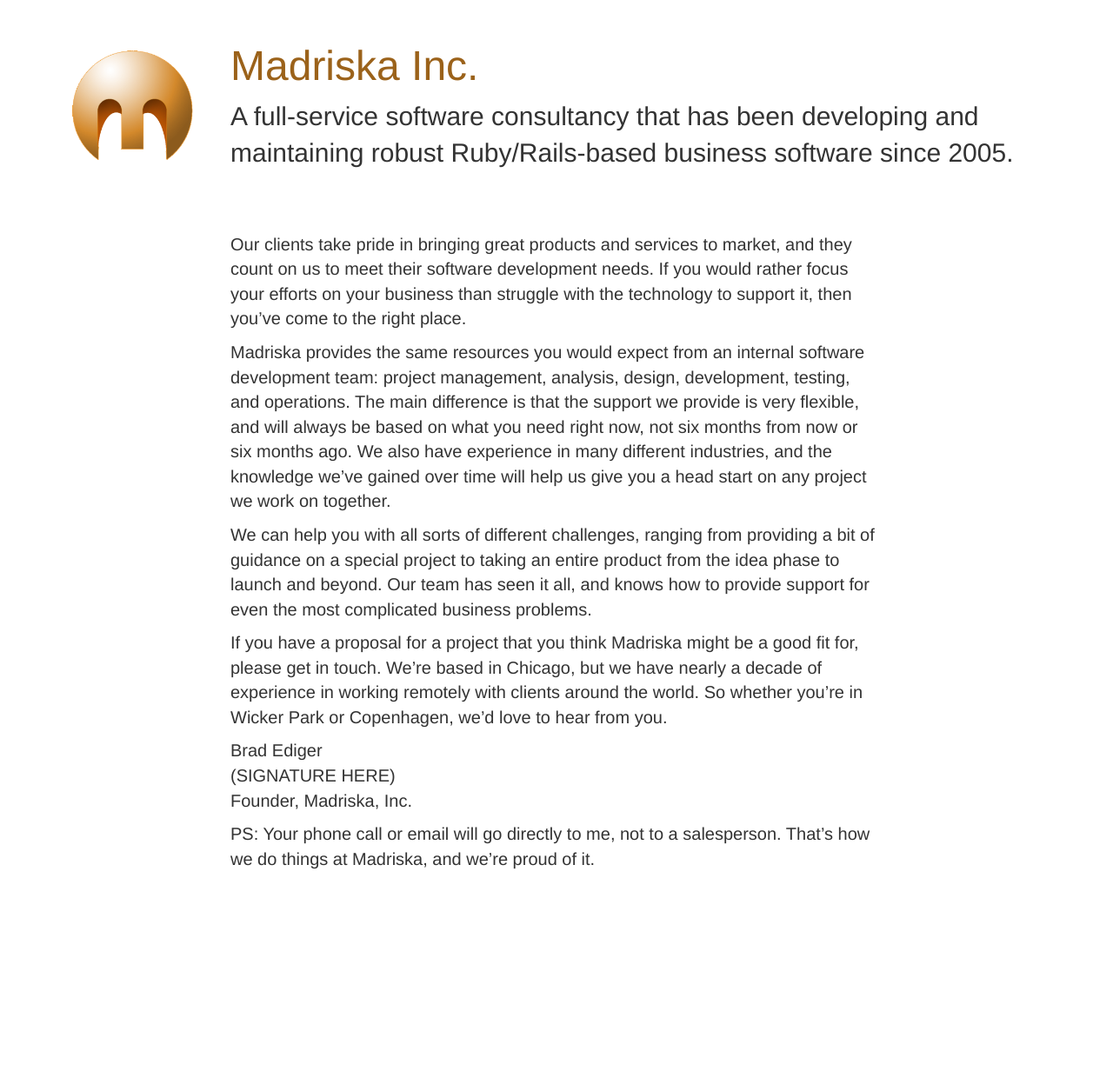
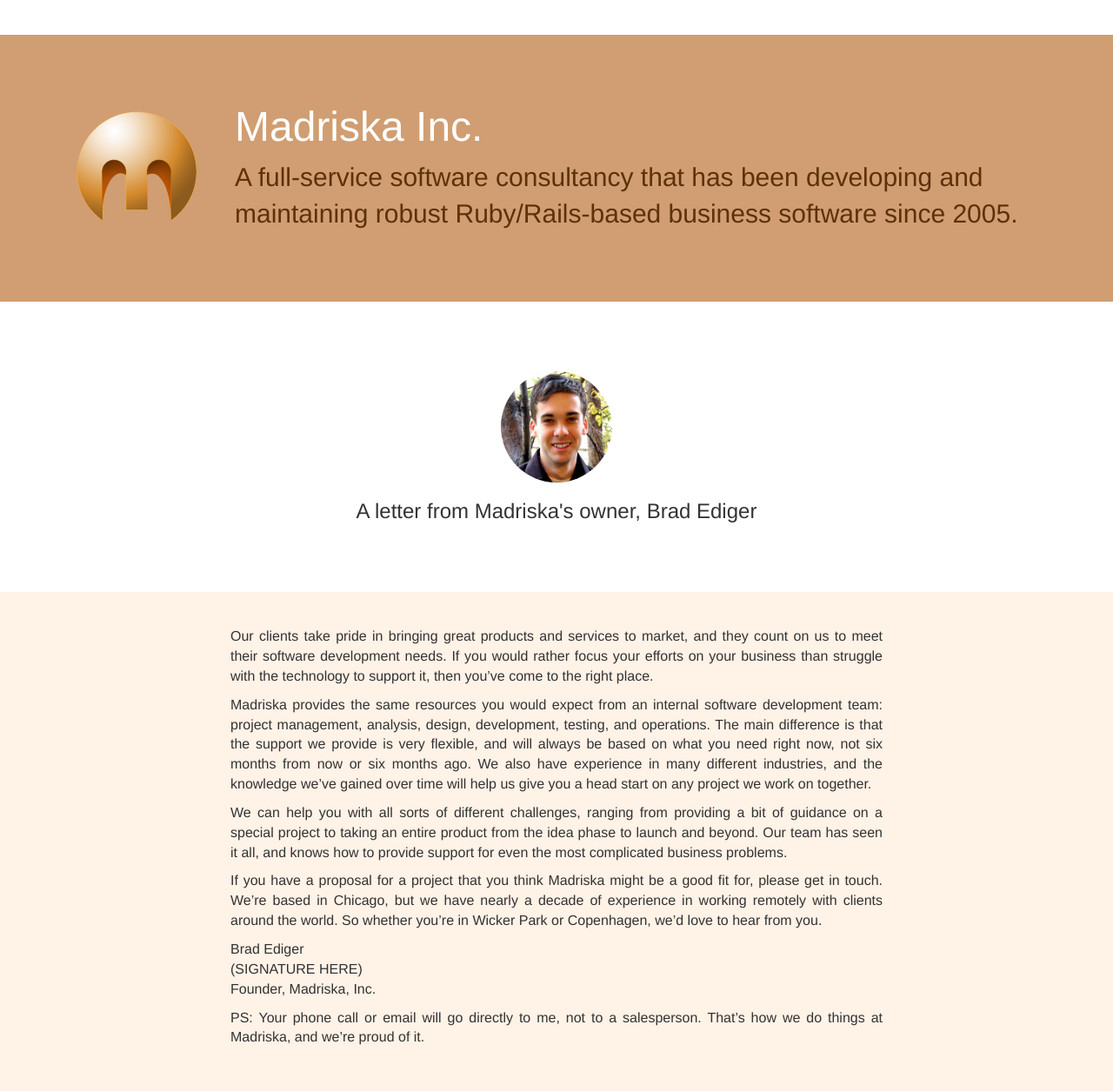
Before and after one commit to madriska/madriska.github.com, a Jekyll site: the page built from index.html, in a window 1280 px wide. Shown: the whole page at 87% size. Built offline with Jekyll 4.4.1, drawn with Linux system fonts in a browser that asks for light colours; nearby versions of some CDN libraries; Markdown is read by kramdown in place of the engine named in the settings; before the commit the page ends 1062 px from its top, so only the background shows below that.

Commit message:
Add Brad's beautiful face

```diff
--- a/index.html
+++ b/index.html
@@ -3,6 +3,7 @@
 id: landing
 title: "Madriska: A full-service software consultancy"
 ---
+<section class="orange">
 <div class="container">
   <div class="row">
     <div class="col-md-2">
@@ -15,9 +16,16 @@
       </p>
     </div>
   </div>
-
+</div>
+</section>
+<section class="centered">
+  <img src="/images/bradediger.png" class="avatar">
+  <h3>A letter from Madriska's owner, Brad Ediger</h3>
+</section>
+<section class="letter">
+<div class="container">
   <div class="row">
-    <div id="letter" class="col-md-8 col-md-offset-2">
+    <div class="col-md-8 col-md-offset-2">
       <p>Our clients take pride in bringing great products and services to
       market, and they count on us to meet their software development needs. If
       you would rather focus your efforts on your business than struggle with
@@ -55,3 +63,4 @@
     </div>
   </div>
 </div>
+</section>
--- a/stylesheets/site.css
+++ b/stylesheets/site.css
@@ -1,13 +1,26 @@
-body.landing {
-  padding-top: 50px; }
-  body.landing .row {
-    margin-bottom: 50px; }
-  body.landing #hero h1 {
-    margin-top: 0;
-    color: #9b621a;
-    font-size: 48px; }
-  @media (min-width: 768px) {
-    body.landing #hero .lead {
-      font-size: 30px; } }
-  body.landing #letter {
-    font-size: 20px; }
+body.landing section.orange {
+  background-color: #d09e72;
+  color: white;
+  padding: 60px;
+  margin: 40px 0; }
+  body.landing section.orange img {
+    margin-top: 20px; }
+body.landing section.centered {
+  text-align: center;
+  margin: 80px; }
+body.landing img.avatar {
+  width: 128px;
+  height: 128px;
+  border-radius: 128px; }
+body.landing #hero h1 {
+  font-size: 48px; }
+body.landing #hero p.lead {
+  color: #5f3109; }
+@media (min-width: 768px) {
+  body.landing #hero p.lead {
+    font-size: 30px; } }
+body.landing section.letter {
+  padding: 40px 0;
+  background-color: #fff2e7;
+  text-align: justify;
+  font-size: 16px; }
```
Also changed, not shown: _assets/site.sass (+23 -8 lines), images/bradediger.png (added).
